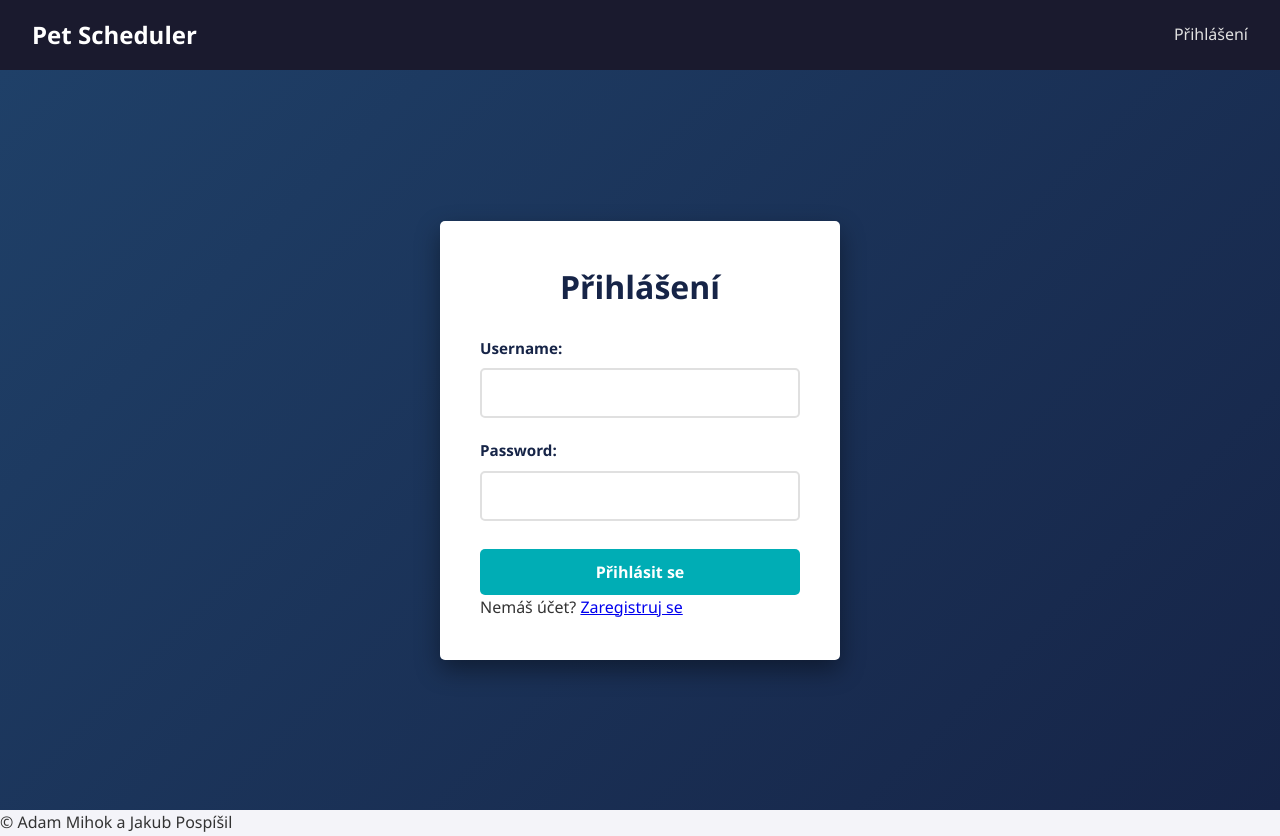
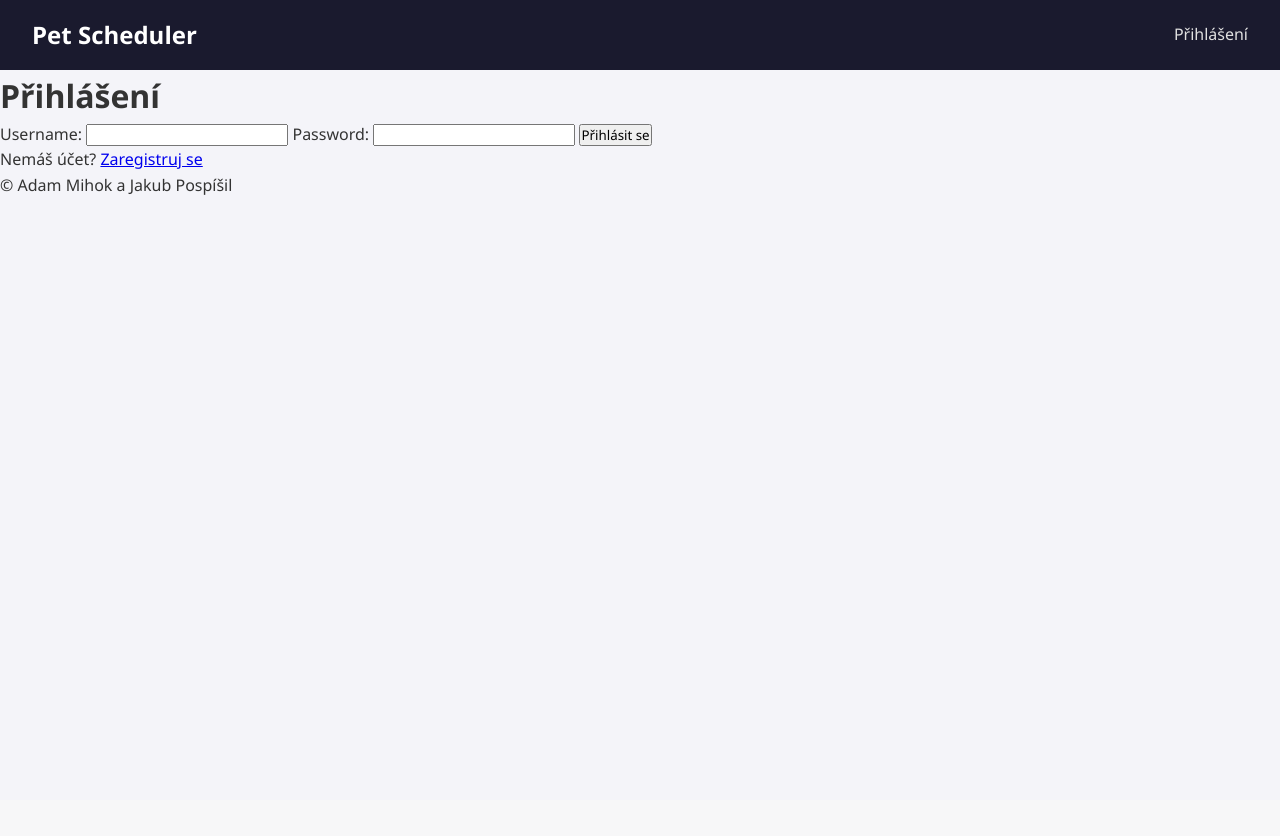
Before and after one commit to JakubPospi/petScheduler, a PHP site: page /login.php in a window 1280 px wide. After the commit the page ends 195 px from the top, so only its background shows below. Run offline with PHP 8.4, Linux system fonts and the light colour scheme.

Commit message:
uprava stylu

```diff
--- a/style.css
+++ b/style.css
@@ -99,103 +99,3 @@
                 font-size: 2rem;
             }
         }
-
-
-        /* Obalový prvek, který simuluje tmavé pozadí .hero, ale je dělaný pro formulář */
-.login-page-wrapper {
-    background: linear-gradient(135deg, #1f4068, #162447);
-    min-height: calc(100vh - 60px); /* Výška přes celou obrazovku minus navbar */
-    display: flex;
-    justify-content: center;
-    align-items: center;
-    padding: 2rem;
-    box-sizing: border-box;
-}
-
-/* Bílá karta pro přihlašovací formulář */
-.login-box {
-    background-color: #ffffff;
-    padding: 2.5rem;
-    border-radius: 5px;
-    box-shadow: 0 10px 25px rgba(0, 0, 0, 0.4);
-    width: 100%;
-    max-width: 400px;
-    box-sizing: border-box;
-}
-
-.login-box h1 {
-    font-size: 2rem;
-    color: #162447;
-    margin-bottom: 1.5rem;
-    text-align: center;
-    font-weight: bold;
-}
-
-/* Stylování chybové hlášky z PHP */
-.error-msg {
-    display: block;
-    background-color: #fef2f2;
-    border-left: 4px solid #ef4444;
-    color: #991b1b;
-    padding: 0.75rem 1rem;
-    border-radius: 4px;
-    margin-bottom: 1.25rem;
-    font-size: 0.9rem;
-}
-
-/* Stylování vašich labelů */
-.login-box form label {
-    display: block;
-    margin-bottom: 1.25rem;
-    color: #162447;
-    font-size: 0.95rem;
-    font-weight: bold;
-    text-align: left;
-}
-
-/* Vstupní textová pole uvnitř labelu */
-.login-box form label input {
-    display: block;
-    width: 100%;
-    margin-top: 0.5rem;
-    padding: 0.75rem 1rem;
-    border: 2px solid #e0e0e0;
-    border-radius: 5px;
-    font-size: 1rem;
-    color: #333;
-    font-weight: normal;
-    transition: border-color 0.3s ease, box-shadow 0.3s ease;
-    outline: none;
-    box-sizing: border-box;
-}
-
-/* Aktivní stav pole při kliknutí (Focus) - Tyrkysová barva z navbaru/tlačítka */
-.login-box form label input:focus {
-    border-color: #00adb5;
-    box-shadow: 0 0 0 3px rgba(0, 173, 181, 0.2);
-}
-
-/* Odesílací tlačítko s vlastnostmi vaší třídy .btn */
-.login-box input[type="submit"] {
-    width: 100%;
-    background-color: #00adb5;
-    color: white;
-    border: none;
-    padding: 0.75rem 1.5rem;
-    border-radius: 5px;
-    font-size: 1rem;
-    font-weight: bold;
-    cursor: pointer;
-    transition: background-color 0.3s ease, transform 0.1s ease;
-    margin-top: 0.5rem;
-}
-
-/* Hover efekt tlačítka z .btn:hover */
-.login-box input[type="submit"]:hover {
-    background-color: #007c82;
-}
-
-/* Klikací efekt tlačítka */
-.login-box input[type="submit"]:active {
-    transform: scale(0.98);
-}
```
